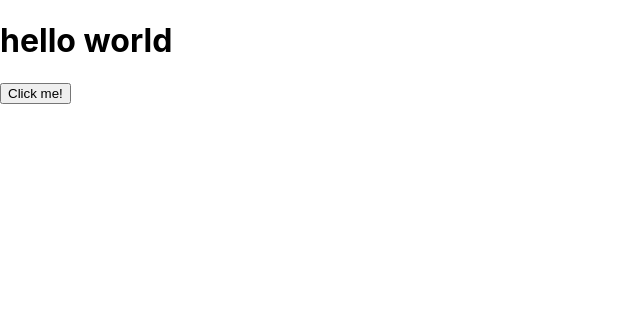
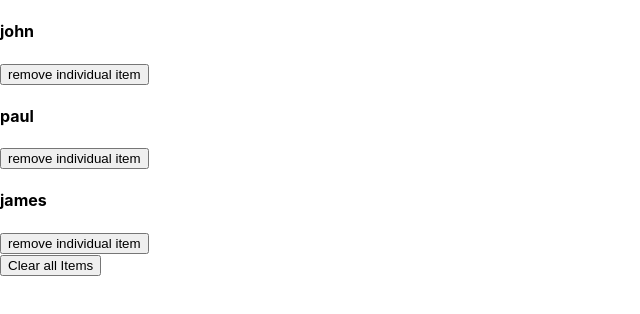
Before and after one commit to pol-dev-shinroo/react-advanced, a React (Create React App) app: page / in a window 1280 px wide. Shown: the top 314 px of the page, without its empty margins (0-640 px from the left). Built offline with nearby package versions, Linux system fonts and the light colour scheme.

Commit message:
useState array example

```diff
--- a/src/App.js
+++ b/src/App.js
@@ -1,8 +1,8 @@
-// import Example from "./examples/1-error-example";
-import { UseStateBasics } from "./final/1-useState-example.jsx";
+import Example from "./examples/2-useState-array.jsx";
+// import { UseStateBasics } from "./final/1-useState-example.jsx";
 
 function App() {
-    return <UseStateBasics />;
+    return <Example />;
 }
 
 export default App;
--- /dev/null
+++ b/src/data/data.js
@@ -0,0 +1,5 @@
+export const data = [
+    { id: 1, name: "john" },
+    { id: 2, name: "paul" },
+    { id: 3, name: "james" },
+];
--- /dev/null
+++ b/src/examples/2-useState-array.jsx
@@ -0,0 +1,45 @@
+import React from "react";
+import { data } from "../data/data";
+
+const useStateArray = () => {
+    const [people, setPeople] = React.useState(data);
+    console.log(people);
+
+    const removeItem = (id) => {
+        let newPeople = people.filter((person) => person.id !== id);
+        setPeople(newPeople);
+    };
+
+    return (
+        <>
+            {people.map((persons) => {
+                const { id, name } = persons;
+                return (
+                    <div key={id}>
+                        <h4>{name}</h4>
+                        {/* remove individually using filter */}
+                        <button
+                            type="button"
+                            onClick={() => {
+                                removeItem(id);
+                            }}
+                        >
+                            remove individual item
+                        </button>
+                    </div>
+                );
+            })}
+            {/* clears all array items */}
+            <button
+                type="button"
+                onClick={() => {
+                    setPeople([]);
+                }}
+            >
+                Clear all Items
+            </button>
+        </>
+    );
+};
+
+export default useStateArray;
```
